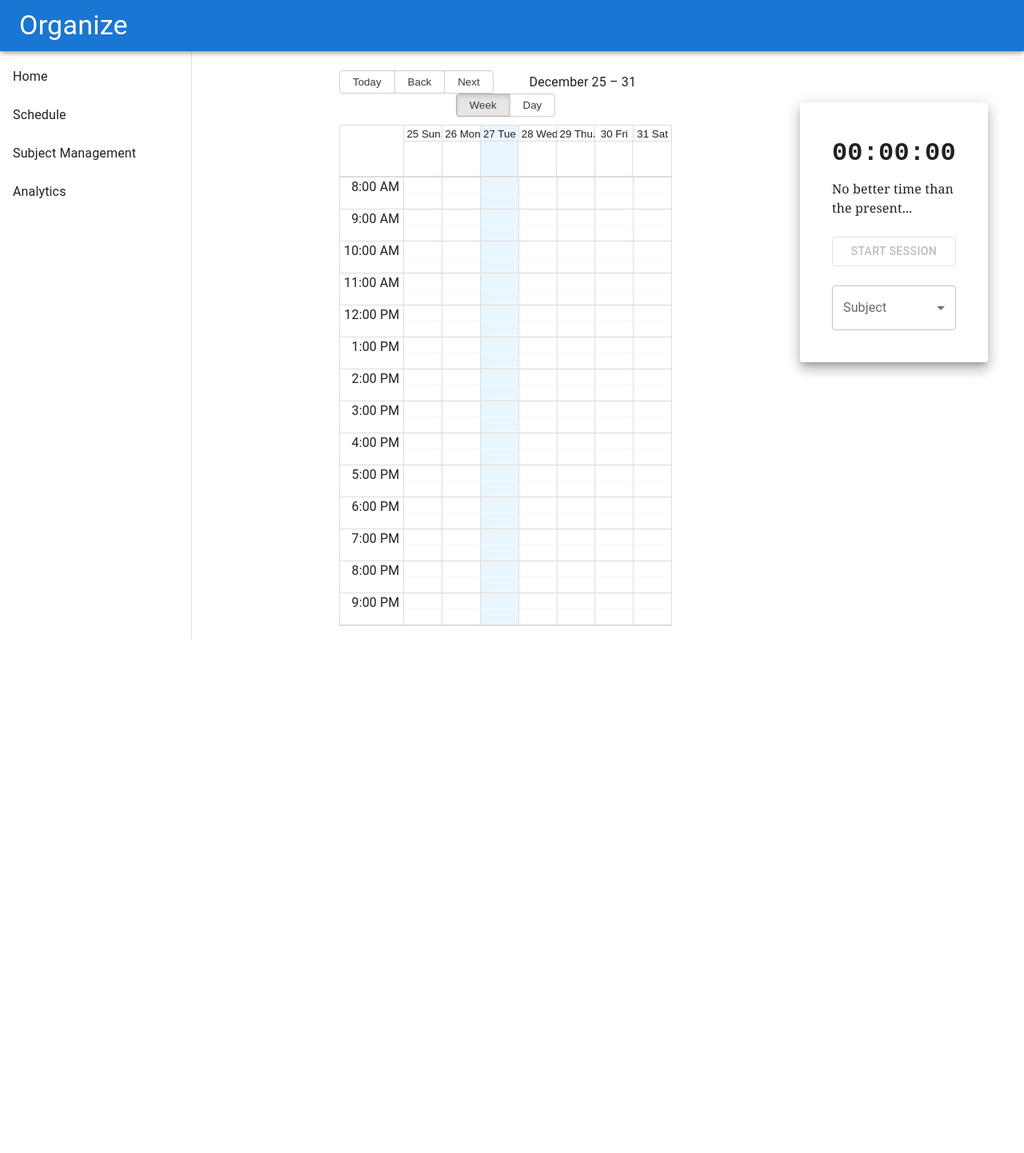
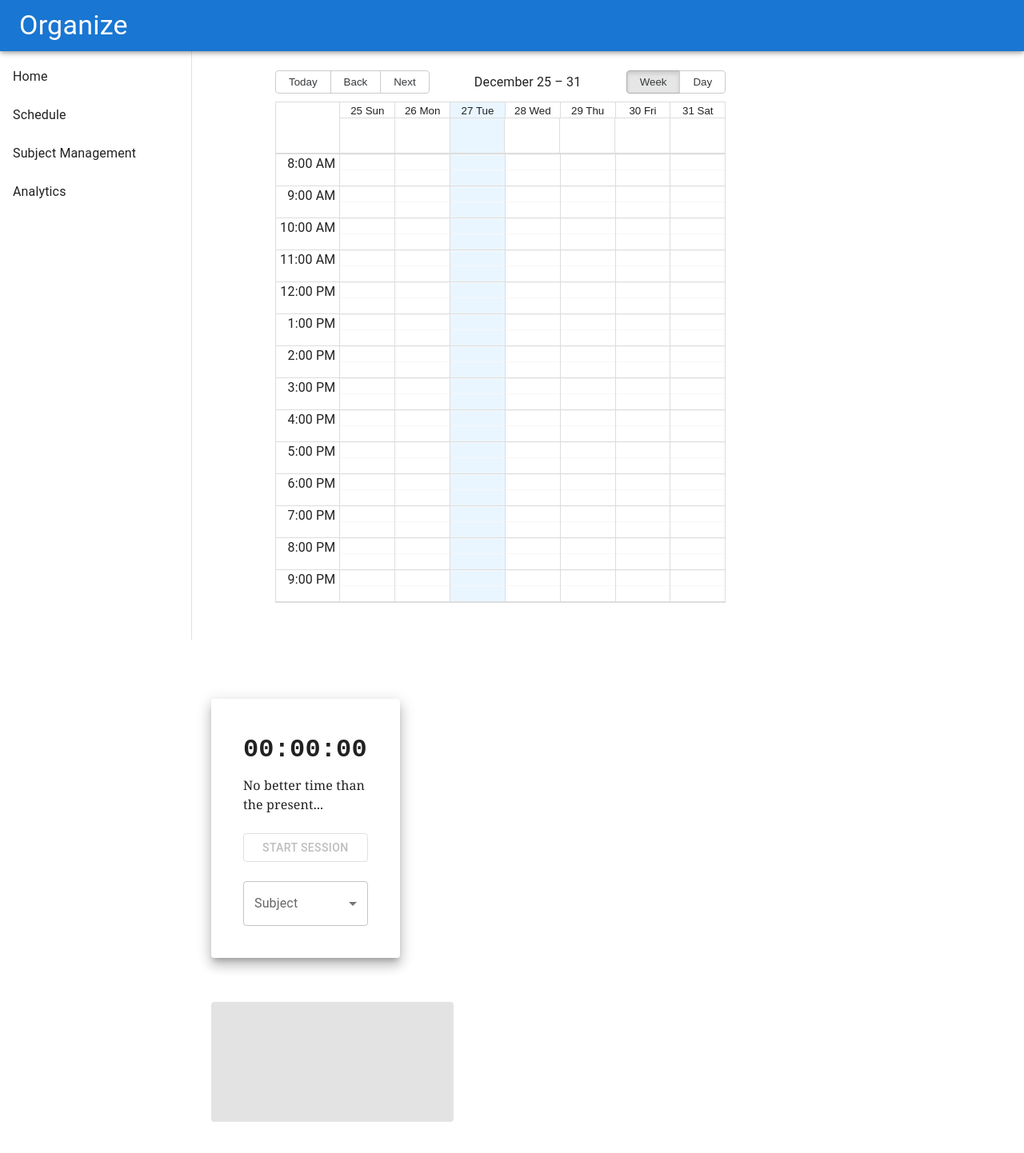
Before and after one commit to linton2000/Organize, a React (Create React App) app in the folder app/: page / in a window 1280 px wide. Shown: the top 1442 px of the page at 80% size. Before the commit the page ends 807 px from the top, so only its background shows below. Built offline with nearby package versions, Linux system fonts and the light colour scheme.

Commit message:
feat: Implement Home layout for Quick Summary section

```diff
--- /dev/null
+++ b/app/src/components/QuickSummary.tsx
@@ -0,0 +1,7 @@
+import { Skeleton } from "@mui/material";
+
+export default function QuickSummary(){
+    return (
+        <Skeleton animation={false} height={250}/>
+    );
+}
--- a/app/src/routes/Home.tsx
+++ b/app/src/routes/Home.tsx
@@ -3,6 +3,7 @@ import { useState, useEffect, ReactElement } from "react";
 
 import Logger from "components/Logger/Logger";
 import HomeCalendar from "components/HomeCalendar";
+import QuickSummary from "components/QuickSummary";
 
 export default function Home() {
     const [rerender, setRerender] = useState<boolean>();
@@ -16,12 +17,13 @@ export default function Home() {
     });
 
     let mainGrid: ReactElement = (
-        <Grid container spacing={20}>
+        <Grid container spacing={10} columns={20}>
             <Grid item xs={1} />
-            <Grid item xs={6}>
+            <Grid item xs={12}>
                 <HomeCalendar />
             </Grid>
-            <Grid container item xs={3} maxHeight={200}>
+            <Grid item>
+                <Grid maxHeight={375} xs={14}>
                     <Paper elevation={10} sx={{ padding: 5, marginTop: 5 }}>
                         <Logger
                             rerender={rerender as boolean}
@@ -29,6 +31,11 @@ export default function Home() {
                         />
                     </Paper>
                 </Grid>
+                <Grid item xs={6}/>
+                <Grid xs={18}>
+                    <QuickSummary/>
+                </Grid>
+            </Grid>
         </Grid>
     );
 
```
Lines whose indentation alone changed are shown as unchanged.
